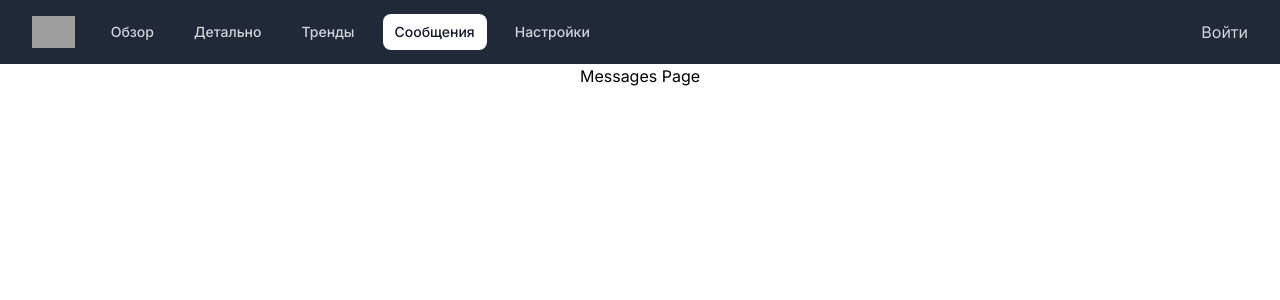
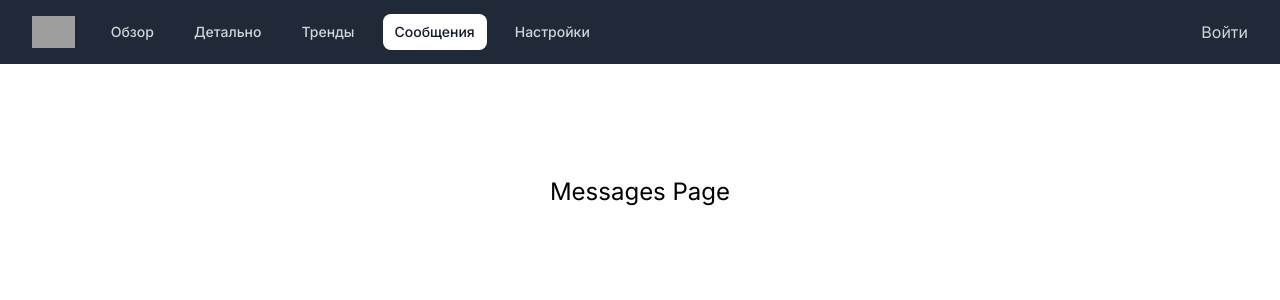
Before and after one commit to EvApanasevich/dgs, a Next.js app: page /messages in a window 1280 px wide. Shown: the top 300 px of the page. Built offline with nearby package versions, Linux system fonts and the light colour scheme; no server answers; grey boxes are pictures that could not be loaded.

Commit message:
fix pages

```diff
--- a/src/app/messages/page.tsx
+++ b/src/app/messages/page.tsx
@@ -3,7 +3,7 @@
 export default function Messages() {
 
    return (
-      <div>
+      <div className="text-2xl pt-28">
          Messages Page
       </div>
    )
--- a/src/app/profile/[id]/page.tsx
+++ b/src/app/profile/[id]/page.tsx
@@ -1,6 +1,6 @@
 export default function Profile({ params }: { params: { id: number } }) {
    return (
-      <div>
+      <div className="text-2xl pt-28">
          Profile page: {params.id}
       </div>
    )
--- a/src/app/settings/page.tsx
+++ b/src/app/settings/page.tsx
@@ -1,6 +1,6 @@
 export default function Settings() {
    return (
-      <div>
+      <div className="text-2xl pt-28">
          Settings Page
       </div>
    )
--- a/src/app/trends/page.tsx
+++ b/src/app/trends/page.tsx
@@ -1,6 +1,6 @@
 export default function Trends() {
    return (
-      <div>
+      <div className="text-2xl pt-28">
          Trends Page
       </div>
    )
```
